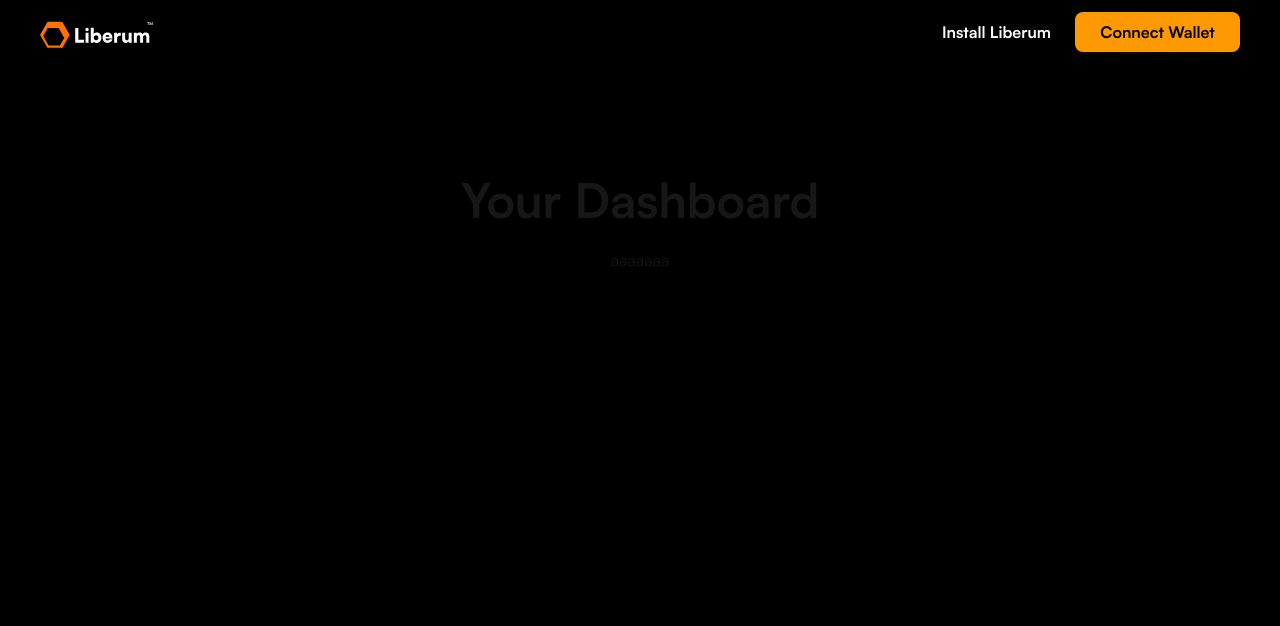
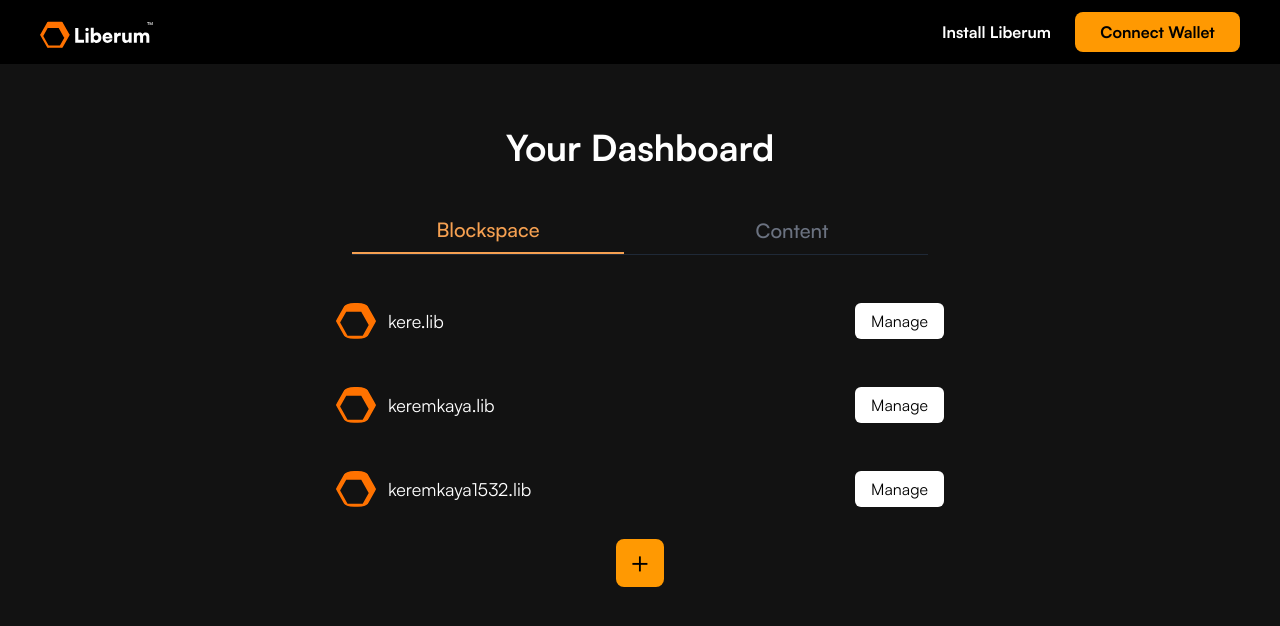
Before and after one commit to KkutaySarii/liberum-frontend, a Next.js app: page /dashboard in a window 1280 px wide. Shown: the top 626 px of the page. Built offline with nearby package versions, Linux system fonts and the light colour scheme.

Commit message:
dashboard page updated

```diff
--- a/app/dashboard/page.tsx
+++ b/app/dashboard/page.tsx
@@ -1,52 +1,130 @@
 "use client"
 import React, { useState } from 'react'
-
-import { Swiper, SwiperSlide } from 'swiper/react';
-import { Pagination } from 'swiper/modules';
-import 'swiper/css';
-import 'swiper/css/pagination';
-import 'swiper/css/navigation';
+import Image from 'next/image'
+import { Swiper, SwiperSlide } from 'swiper/react'
+import { Pagination } from 'swiper/modules'
+import 'swiper/css'
+import 'swiper/css/pagination'
+import { useRouter } from 'next/navigation'
+import simpleİcon from '@/assets/Union (1).svg'
 
 import NavbarMint from '@/components/NavbarMint'
 
+
 const DashboardPage = () => {
+  const router = useRouter()
+  const [activeTab, setActiveTab] = useState('blockspace')
 
-  const [activeTab, setActiveTab] = useState('blockspace');
+  const blockspaceItems = [
+    { name: 'kere.lib', image: simpleİcon },
+    { name: 'keremkaya.lib', image: simpleİcon },
+    { name: 'keremkaya1532.lib', image: simpleİcon },
+  ] as const;
+  const contentItems = [
+    { name: 'index.html', image: simpleİcon },
+    { name: 'keremkaya.html', image: simpleİcon },
+    { name: 'keremkaya1532.html', image: simpleİcon },
+  ] as const;
 
   return (
-    <div className='w-full h-screen bg-dark overflow-hidden'>
+    <div className='w-full min-h-screen bg-[#121212]'>
       <NavbarMint />
 
-    <main className="container max-w-5xl mx-auto mt-12">
-      <div className='pt-32 text-center'>
-        <h1 className="text-5xl font-bold mb-6 text-center">Your Dashboard</h1>
+      <main className="container max-w-2xl mx-auto px-4">
+        <div className='pt-32'>
+          <h1 className="text-4xl font-semibold mb-12 text-center text-white">Your Dashboard</h1>
+
+          <div className="tab-pagination flex space-x-8 mb-8 border-b border-gray-800 max-w-xl mx-auto">
+            <button
+              className={`text-xl font-medium px-4 pb-2 w-full ${activeTab === 'blockspace' ? 'text-[#F5A051] border-b-2 border-[#F5A051]' : 'text-gray-500'}`}
+              onClick={() => setActiveTab('blockspace')}
+            >
+              Blockspace
+            </button>
+            <button
+              className={`text-xl font-medium px-4 pb-2 w-full ${activeTab === 'content' ? 'text-[#F5A051] border-b-2 border-[#F5A051]' : 'text-gray-500'}`}
+              onClick={() => setActiveTab('content')}
+            >
+              Content
+            </button>
+          </div>
+
+          <div className="relative max-w-2xl mx-auto">
             <Swiper
               slidesPerView={1}
               modules={[Pagination]}
-          pagination={{
-            el: '.tab-pagination',
-            clickable: true,
-            renderBullet: function (index, className) {
-              const texts = ['Blockspace', 'Content'];
-              return `<button class="${className} ${
-                index ===  (activeTab === 'blockspace' ? 0 : 1)  ? 'text-[#3a0ba3] relative flex justify-between items-center leading-tight' : 'text-[#D4D4D4] leading-tight'
-              }  px-4">${texts[index]}</button>`;
-            },
+              onSlideChange={(swiper) => setActiveTab(swiper.activeIndex === 0 ? 'blockspace' : 'content')}
+              onSwiper={(swiper) => {
+                document.querySelectorAll('.tab-pagination button').forEach((button, index) => {
+                  button.addEventListener('click', () => {
+                    swiper.slideTo(index);
+                  });
+                });
               }}
-          onSlideChange={(swiper) => setActiveTab(swiper.activeIndex === 0 ? 'blockspace' : 'content')}
             >
-        <SwiperSlide className="">
-  aaaaaaa
+              <SwiperSlide>
+                <div className="space-y-4">
+                  {blockspaceItems.map((item, index) => (
+                    <div key={index} className="flex items-center justify-between  p-4 rounded-lg">
+                      <div className="flex items-center gap-3">
+
+                          <Image
+                            src={item.image}
+                            alt={item.name}
+                            width={40}
+                            height={40}
+                            className="rounded-full"
+                          />
+                        <span className="text-white text-lg">{item.name}</span>
+                      </div>
+                      <button className="px-4 py-1.5 bg-white text-black rounded-md hover:bg-opacity-90 transition-colors">
+                        Manage
+                      </button>
+                    </div>
+                  ))}
+
+                  <div className='w-full items-center flex justify-center'>
+                  <button className="w-12 h-12 flex items-center justify-center bg-secondary rounded-lg hover:bg-opacity-80 hover:text-secondary hover transition-colors">
+                    <span className="text-black text-3xl" onClick={() => router.push('/mint')}>+</span>
+                  </button>
+                  </div>
+                </div>
               </SwiperSlide>
-            <SwiperSlide className="">
- bbbbbbb
+
+              <SwiperSlide>
+              <div className="space-y-4">
+                  {contentItems.map((item, index) => (
+                    <div key={index} className="flex items-center justify-between  p-4 rounded-lg">
+                      <div className="flex items-center gap-3">
+
+                          <Image
+                            src={item.image}
+                            alt={item.name}
+                            width={40}
+                            height={40}
+                            className="rounded-full"
+                          />
+                        <span className="text-white text-lg">{item.name}</span>
+                      </div>
+                      <button className="px-4 py-1.5 bg-white text-black rounded-md hover:bg-opacity-90 transition-colors">
+                        Manage
+                      </button>
+                    </div>
+                  ))}
+
+                  <div className='w-full items-center flex justify-center'>
+                  <button className="w-12 h-12 flex items-center justify-center bg-secondary rounded-lg hover:bg-opacity-80 hover:text-secondary hover transition-colors">
+                    <span className="text-black text-3xl" onClick={() => router.push('/mint')}>+</span>
+                  </button>
+                  </div>
+                </div>
               </SwiperSlide>
             </Swiper>
           </div>
-
+        </div>
       </main>
     </div>
-
   )
 }
-export default DashboardPage;
+
+export default DashboardPage
--- a/app/globals.css
+++ b/app/globals.css
@@ -25,3 +25,32 @@
 .noscrollbar::-webkit-scrollbar {
   display: none;
 }
+
+.dashboard-swiper .swiper-pagination-bullet {
+  background: transparent;
+  opacity: 1;
+  width: 100%;
+  height: auto;
+  margin: 0 !important;
+}
+
+.dashboard-swiper .tab-pagination {
+  position: relative;
+  display: flex;
+  justify-content: flex-start;
+  padding-bottom: 8px;
+}
+
+.dashboard-swiper .swiper-pagination-bullet-active {
+  position: relative;
+}
+
+.dashboard-swiper .swiper-pagination-bullet-active::after {
+  content: '';
+  position: absolute;
+  bottom: -8px;
+  left: 0;
+  width: 100%;
+  height: 2px;
+  background-color: #F5A051;
+}
```
Lines whose indentation alone changed are shown as unchanged.
